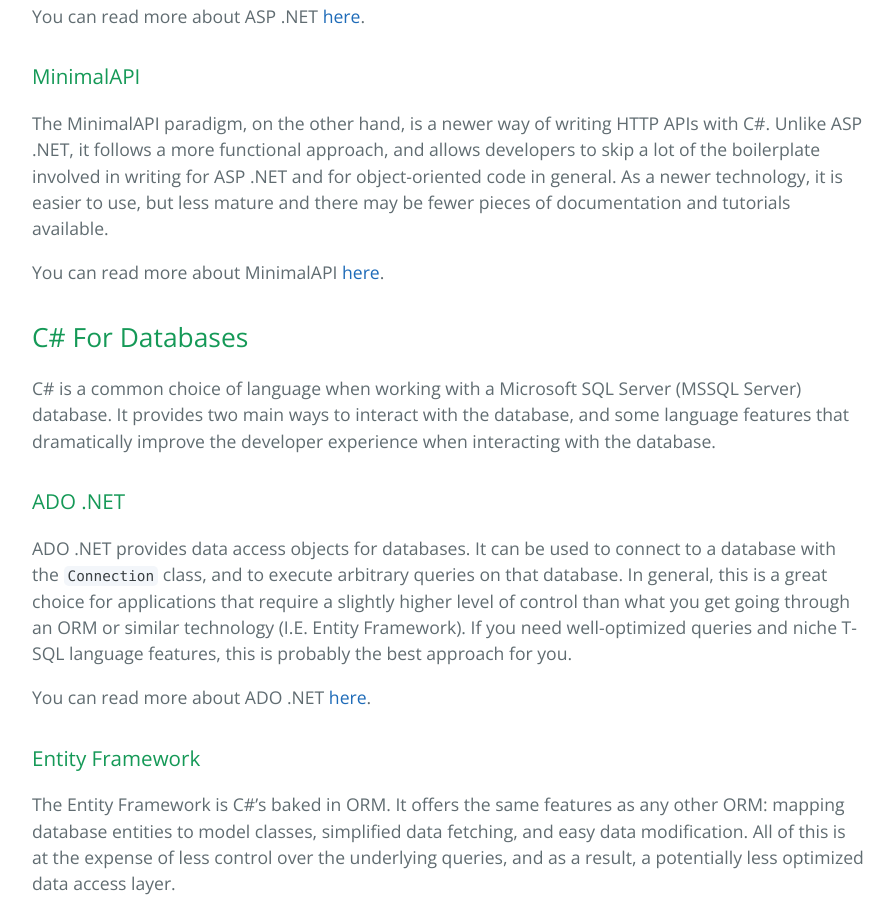
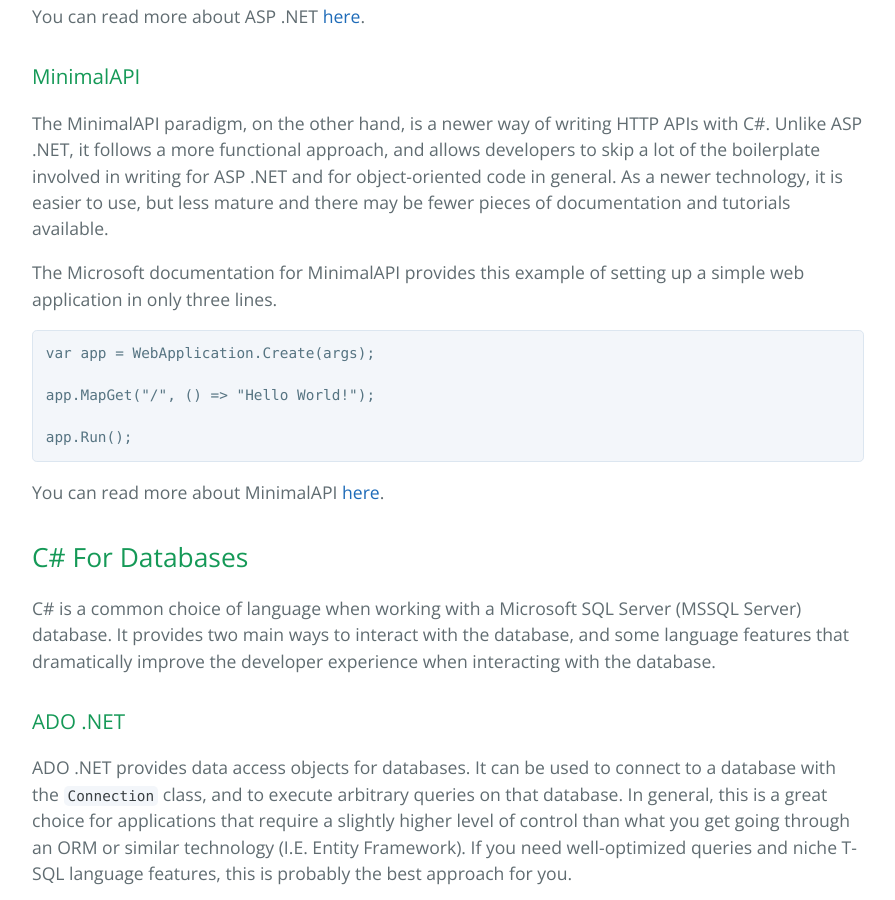
Before and after one commit to learning-software-engineering/learning-software-engineering.github.io, a Jekyll site: the page built from Topics/Tech_Stacks/C#.md, in a window 1280 px wide and 900 px high, scrolled down 6985 px. Shown: the whole window, without its empty margins (192-1087 px from the left). Built offline with Jekyll 4.4.1, drawn with Linux system fonts in a browser that asks for light colours; our own code applies the rules of GitHub Pages for plain Markdown files.

Commit message:
add minimalAPI example

````diff
--- a/Topics/Tech_Stacks/C#.md
+++ b/Topics/Tech_Stacks/C#.md
@@ -202,6 +202,16 @@
 
 The MinimalAPI paradigm, on the other hand, is a newer way of writing HTTP APIs with C#. Unlike ASP .NET, it follows a more functional approach, and allows developers to skip a lot of the boilerplate involved in writing for ASP .NET and for object-oriented code in general. As a newer technology, it is easier to use, but less mature and there may be fewer pieces of documentation and tutorials available.
 
+The Microsoft documentation for MinimalAPI provides this example of setting up a simple web application in only three lines.
+
+```csharp
+var app = WebApplication.Create(args);
+
+app.MapGet("/", () => "Hello World!");
+
+app.Run();
+```
+
 You can read more about MinimalAPI [here](https://learn.microsoft.com/en-us/aspnet/core/fundamentals/minimal-apis/overview?view=aspnetcore-8.0).
 
 ## C# For Databases
````
